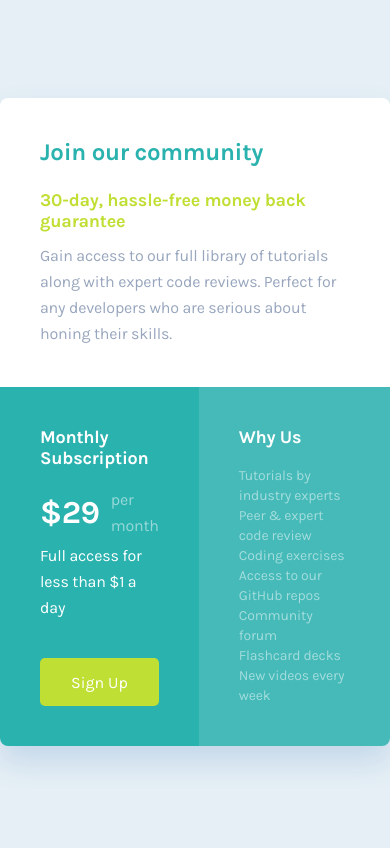
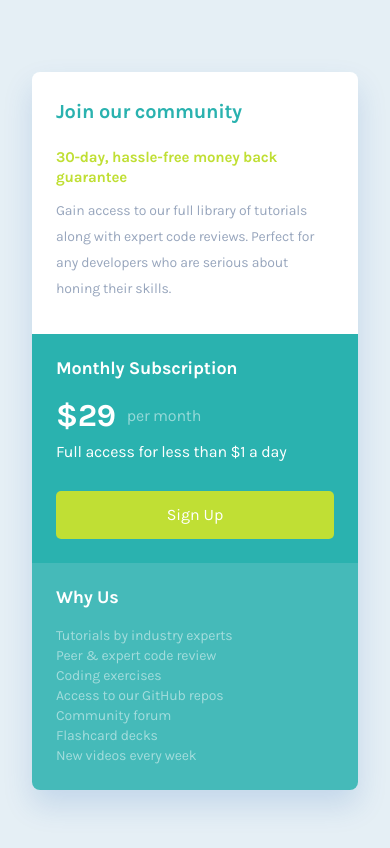
Before and after one commit to aleksandr-efimenko/single-price-grid-component, a website built with Vite: page index.html in a window 390 px wide. Built offline with nearby package versions, Linux system fonts and the light colour scheme.

Commit message:
finish mobile version

```diff
--- a/style.css
+++ b/style.css
@@ -28,29 +28,29 @@
   /* h1 */
   --fs-h1-d: 1.5rem;
   --fs-h1-m: 1.25rem;
-  --fs-h1: var(--fs-h1-d);
 
   --lh-h1-d: 1.75rem;
   --lh-h1-m: 1.4612rem;
-  --lh-h1: var(--lh-h1-d);
 
   --ls-h1-d: -.0187rem;
   --ls-h1-m: -0.0156rem;
+
+  --fs-h1: var(--fs-h1-d);
+  --lh-h1: var(--lh-h1-d);
   --ls-h1: var(--ls-h1-d);
-
   /* h2 */
   --fs-h2-d: 1.125rem;
   --fs-h2-m: .9375rem;
-  --fs-h2: var(--fs-h2-d);
 
   --lh-h2-d: 1.3125rem;
   --lh-h2-m: 1.25rem;
-  --lh-h2: var(--lh-h2-d);
 
   --ls-h2-d: -0.0138rem;
   --ls-h2-m: -0.0119rem;
+
+  --fs-h2: var(--fs-h2-d);
+  --lh-h2: var(--lh-h2-d);
   --ls-h2: var(--ls-h2-d);
-
   /* smaller than heading font sizes */
   --fs-milli: .875rem;
   --lh-milli: 20px;
@@ -127,7 +127,6 @@ p {
   margin-block: 1.5rem .6875rem;
 }
 
-
 .bottom-container {
   display: flex;
 }
@@ -135,7 +134,6 @@ p {
 .bottom-container h2,
 .bottom-container p {
   color: var(--white);
-
 }
 
 .bottom-container h2 {
@@ -192,4 +190,63 @@ p {
   border: 0;
   border-radius: .3125rem;
   min-height: 3rem;
+  cursor: pointer;
 }
+.bt-left-container .btn {
+  margin-block-start: 1.625rem;
+}
+
+.btn:hover {
+  color: var(--bright-yellow);
+  background-color: var(--white);
+}
+
+@media (max-width: 35rem) {
+  :root {
+    /* h1 */
+    --fs-h1: var(--fs-h1-m);
+    --lh-h1: var(--lh-h1-m);
+    --ls-h1: var(--ls-h1-m);
+    /* h2 */
+    --fs-h2: var(--fs-h2-m);
+    --lh-h2: var(--lh-h2-m);
+    --ls-h2: var(--ls-h2-m);
+  }
+
+  .card {
+    margin: 4.5rem 2rem;
+  }
+
+  .bottom-container h2 {
+    margin-block-end: 1.125rem;
+    --fs-h2: var(--fs-h2-d);
+    --lh-h2: var(--lh-h2-d);
+    --ls-h2: var(--ls-h2-d);
+  }
+
+  .top-container {
+    padding: 1.75rem 1.5rem 2rem;
+  }
+
+  .bottom-container {
+    flex-direction: column;
+  }
+
+  .bt-left-container,
+  .bt-right-container {
+    padding: 1.5rem;
+  }
+
+  .main-description {
+    font-size: var(--fs-milli);
+  }
+
+  .bt-left-container {
+    border-radius: 0;
+  }
+
+  .bt-right-container {
+    border-radius: 0 0 var(--border-radius) var(--border-radius);
+  }
+
+}
```
